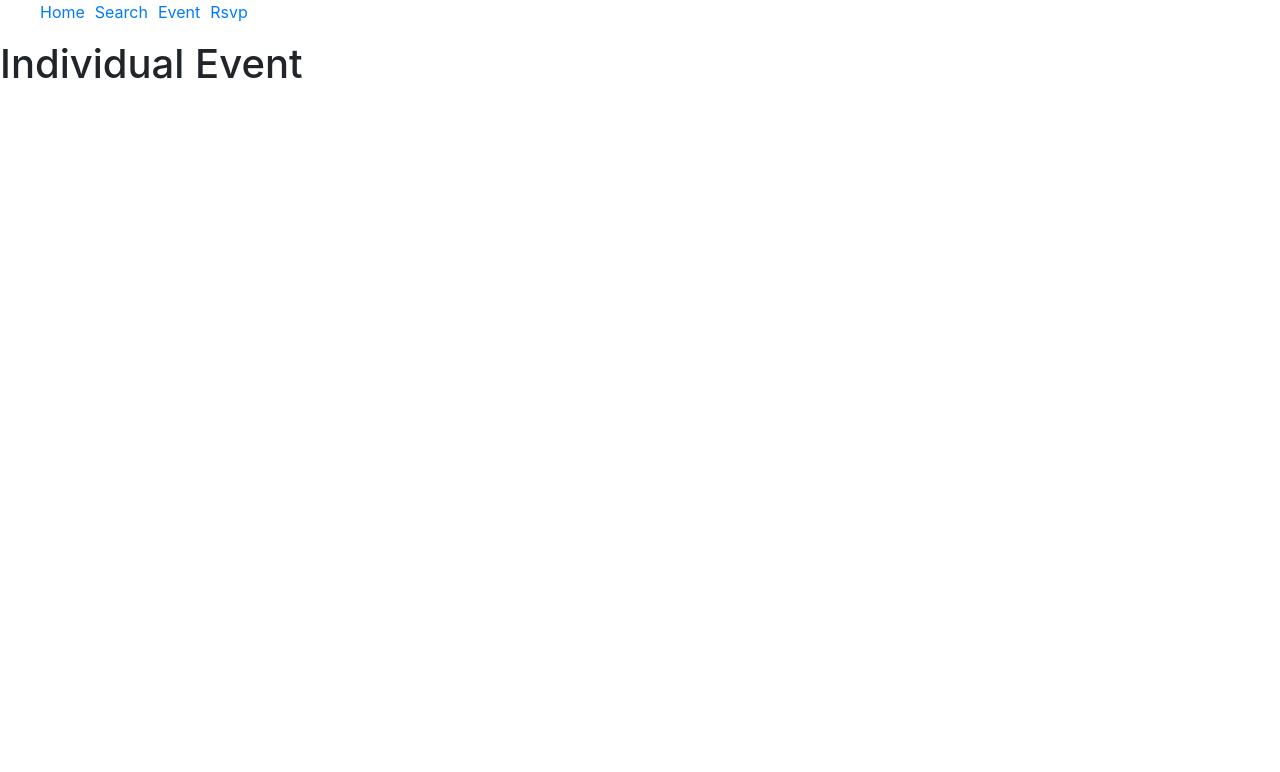
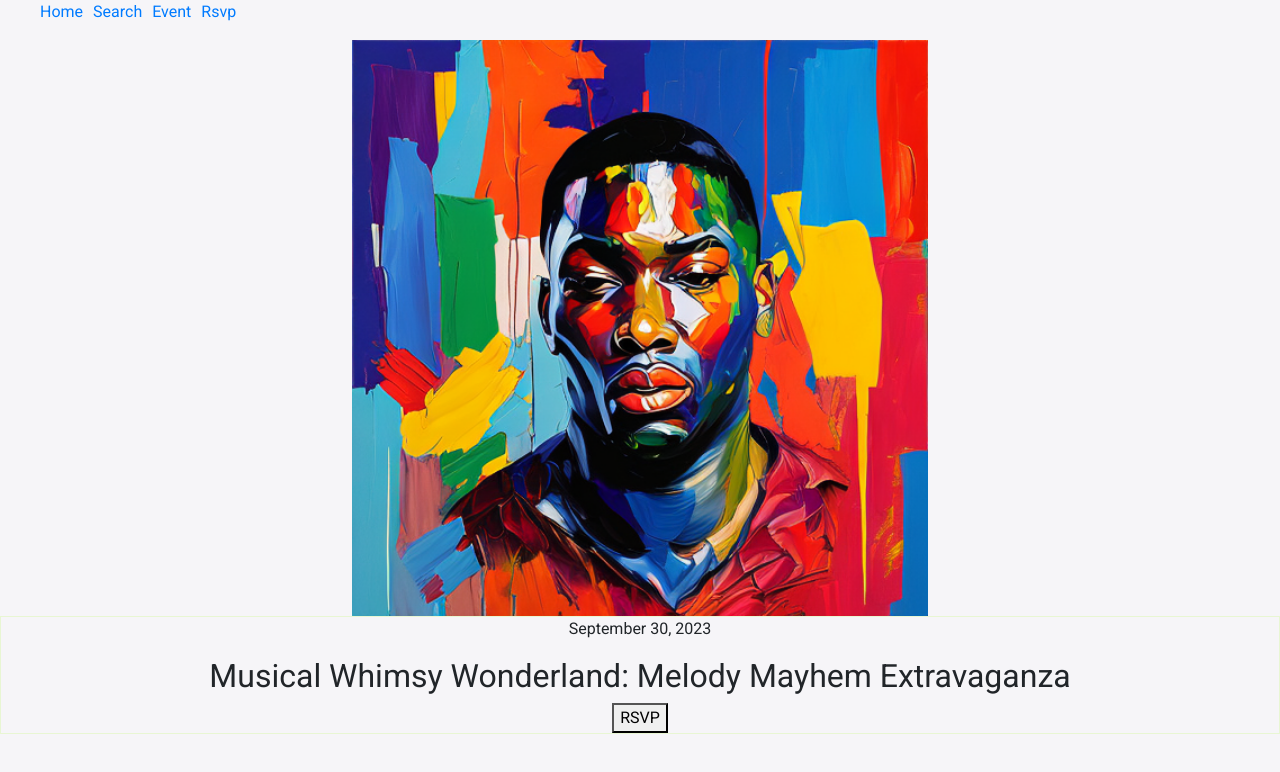
Before and after one commit to jamaalg/capstone3, a React (Create React App) app in the folder frontend/: page /event in a window 1280 px wide. Shown: the top 772 px of the page. Built offline with nearby package versions, Linux system fonts and the light colour scheme.

Commit message:
mostly css changes

```diff
--- a/frontend/public/index.html
+++ b/frontend/public/index.html
@@ -16,6 +16,9 @@
       user's mobile device or desktop. See https://developers.google.com/web/fundamentals/web-app-manifest/
     -->
     <link rel="manifest" href="%PUBLIC_URL%/manifest.json" />
+    <link rel="preconnect" href="https://fonts.googleapis.com">
+    <link rel="preconnect" href="https://fonts.gstatic.com" crossorigin>
+    <link href="https://fonts.googleapis.com/css2?family=Roboto:wght@100;300;400;700&display=swap" rel="stylesheet">
     <!--
       Notice the use of %PUBLIC_URL% in the tags above.
       It will be replaced with the URL of the `public` folder during the build.
--- a/frontend/src/App.css
+++ b/frontend/src/App.css
@@ -1,13 +1,15 @@
+body,
+html {
+  font-family: "Roboto", sans-serif;
+}
 
-
-.nav-list{
+.nav-list {
   list-style: none;
   display: flex;
   flex-direction: row;
-
 }
 
-.nav-list li{
+.nav-list li {
   margin-right: 10px;
   text-decoration: none;
 }
--- a/frontend/src/Components/CardRound.js
+++ b/frontend/src/Components/CardRound.js
@@ -1,82 +1,96 @@
-import './Styles/CardRound.css';
+import "./Styles/CardRound.css";
 
-import sportsImg from './img/sports.jpeg';
-import businessImg from './img/business-conference.jpeg';
-import concertImg from './img/concert.jpeg';
-import theaterImg from './img/theater.jpeg';
+import sportsImg from "./img/sports.jpeg";
+import businessImg from "./img/business-conference.jpeg";
+import concertImg from "./img/concert.jpeg";
+import theaterImg from "./img/theater.jpeg";
 
 export const CardRound = ({ categorie }) => {
   const catStyles = {
     sports: {
       backgroundImage: `url(${sportsImg})`,
-      height: '250px',
-      width: '250px',
-      borderRadius: '50%',
-      color: 'white',
-      alignItems: 'center',
-      display: 'flex',
-      'justify-content': 'center',
-      'font-size': '50px',
-      'margin-right': '50px',
-      'object-fit': 'contain',
-      border: '2px solid #000',
+      height: "250px",
+      width: "250px",
+      borderRadius: "50%",
+      color: "white",
+      alignItems: "center",
+      display: "flex",
+      "justify-content": "center",
+      "font-size": "50px",
+      "margin-right": "50px",
+      "object-fit": "contain",
+      border: "2px solid #000",
     },
     business: {
       backgroundImage: `url(${businessImg})`,
-      height: '250px',
-      width: '250px',
-      borderRadius: '50%',
-      color: 'white',
-      'align-items': 'center',
-      display: 'flex',
-      'justify-content': 'center',
-      'font-size': '50px',
-      'margin-right': '50px',
-      'object-fit': 'contain',
-      border: '2px solid #000',
+      height: "250px",
+      width: "250px",
+      borderRadius: "50%",
+      color: "white",
+      "align-items": "center",
+      display: "flex",
+      "justify-content": "center",
+      "font-size": "50px",
+      "margin-right": "50px",
+      "object-fit": "contain",
+      border: "2px solid #000",
     },
     concert: {
       backgroundImage: `url(${concertImg})`,
-      height: '250px',
-      width: '250px',
-      'border-radius': '50%',
-      color: 'white',
-      'align-items': 'center',
-      display: 'flex',
-      'justify-content': 'center',
-      'font-size': '50px',
-      'margin-right': '50px',
-      'object-fit': 'contain',
-      border: '2px solid #000',
+      height: "250px",
+      width: "250px",
+      "border-radius": "50%",
+      color: "white",
+      "align-items": "center",
+      display: "flex",
+      "justify-content": "center",
+      "font-size": "50px",
+      "margin-right": "50px",
+      "object-fit": "contain",
+      border: "2px solid #000",
     },
     performing: {
       backgroundImage: `url(${theaterImg})`,
-      height: '250px',
-      width: '250px',
-      'border-radius': '50%',
-      color: 'white',
-      'align-items': 'center',
-      display: 'flex',
-      'justify-content': 'center',
-      'font-size': '50px',
-      'margin-right': '50px',
-      'object-fit': 'cover',
-      border: '2px solid #000',
+      height: "250px",
+      width: "250px",
+      "border-radius": "50%",
+      color: "white",
+      "align-items": "center",
+      display: "flex",
+      "justify-content": "center",
+      "font-size": "50px",
+      "margin-right": "50px",
+      "object-fit": "cover",
+      border: "2px solid #000",
     },
   };
 
   const renderComponent = () => {
     switch (categorie) {
-      case 'Sports':
-        return <p style={catStyles.sports}>{categorie}</p>;
-      case 'Concerts':
-        return <p style={catStyles.concert}>{categorie}</p>;
-      case 'Business':
-        return <p style={catStyles.business}>{categorie}</p>;
-      case 'Performing Visual Arts':
+      case "Sports":
+        return (
+          <p className="card-font" style={catStyles.sports}>
+            {categorie}
+          </p>
+        );
+      case "Concerts":
+        return (
+          <p className="card-font" style={catStyles.concert}>
+            {categorie}
+          </p>
+        );
+      case "Business":
+        return (
+          <p className="card-font" style={catStyles.business}>
+            {categorie}
+          </p>
+        );
+      case "Performing Visual Arts":
         return <p style={catStyles.performing}>{categorie}</p>;
       default:
-        <p style={catStyles.performing}>{categorie}</p>;
+        <p className="card-font" style={catStyles.performing}>
+          {categorie}
+        </p>;
     }
   };
   return <div>{renderComponent()}</div>;
--- a/frontend/src/Components/Event.js
+++ b/frontend/src/Components/Event.js
@@ -1,8 +1,24 @@
+import { Hero } from "./Hero";
+import "./Styles/Event.css";
+
 export const Event = () => {
   return (
     <div>
-      <h1 className='footer-title'>Individual Event</h1>
-      <div className='footer-container'></div>
+      <div className="image-container">
+        <img
+          className="event-image"
+          src="../images/hip-hop-concert-flyer-english-443476958.png"
+        ></img>
+      </div>
+      <div className="event-info-container">
+        <p className="event-date">September 30, 2023</p>
+        <h2 className="event-title">
+          Musical Whimsy Wonderland: Melody Mayhem Extravaganza
+        </h2>
+
+        <button className="event-submit-button">RSVP</button>
+      </div>
+      <div className="footer-container"></div>
     </div>
   );
 };
--- a/frontend/src/Components/Styles/CardRound.css
+++ b/frontend/src/Components/Styles/CardRound.css
@@ -1,2 +1,3 @@
-.card-style {
+.card-font {
+  -webkit-text-stroke: 1px gray;
 }
--- /dev/null
+++ b/frontend/src/Components/Styles/Event.css
@@ -0,0 +1,23 @@
+.event-info-container {
+  border: 1px solid #e8f6d3;
+  display: flex;
+  flex-direction: column;
+  align-items: center;
+}
+
+.event-date {
+}
+
+.event-title {
+}
+
+.image-container {
+  display: flex;
+  justify-content: center;
+}
+.event-image {
+  width: 45%;
+}
+
+.event-submit-button {
+}
--- a/frontend/src/Components/Styles/EventCard.css
+++ b/frontend/src/Components/Styles/EventCard.css
@@ -1,15 +1,15 @@
 .event-card-container {
-  border: 1px black solid;
   background-color: rgb(239, 236, 236);
   border-radius: 10%;
   margin: 5px;
+  box-shadow: rgba(0, 0, 0, 0.05) 0px 0px 0px 1px;
 }
 
 .card-img {
-  border: 1px red solid;
   background-color: aqua;
   height: 9rem;
-  border-radius: 5%;
+  border-top-right-radius: 10%;
+  border-top-left-radius: 10%;
 }
 .card-body {
   width: 200px;
@@ -17,6 +17,6 @@
   padding-right: 10px;
 }
 
-p {
+.card-body p {
   text-align: center;
 }
--- a/frontend/src/Components/Styles/UpcomingEvents.css
+++ b/frontend/src/Components/Styles/UpcomingEvents.css
@@ -1,22 +1,20 @@
-.upcoming-events-container{
+body {
+  background-color: #f6f5f8;
+}
+
+.upcoming-events-container {
   margin-bottom: 300px;
   margin-left: 50px;
   margin-right: 50px;
-
-
 }
-.events-card-container{
-
+.events-card-container {
   display: flex;
   flex-direction: row;
   justify-content: space-evenly;
 
   flex-wrap: wrap;
-
 }
 
-.upcoming-events-header{
-
+.upcoming-events-header {
   text-align: left;
-
 }
```
Also changed, not shown: frontend/src/Components/Search.js (+35 -35 lines), frontend/src/index.js (+6 -6 lines). Lines whose indentation alone changed are shown as unchanged.
